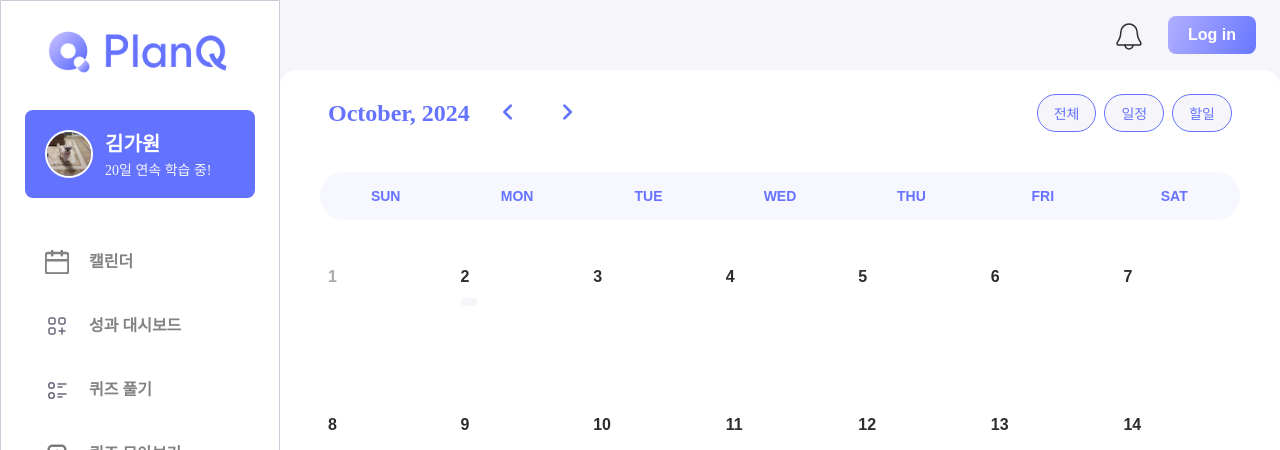
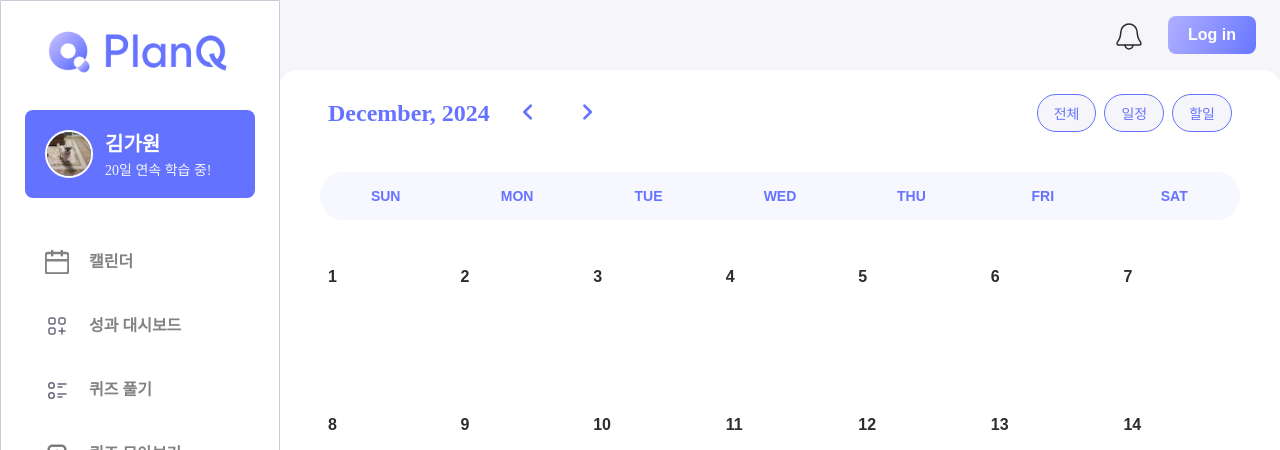
Before and after one commit to Scheduler-prj/front-end, a React (Create React App) app: page / in a window 1280 px wide. Shown: the top 450 px of the page. Built offline with nearby package versions, Linux system fonts and the light colour scheme.

Commit message:
[#12] 달력 기능 구현
버튼 누르면 다음달, 이전달 넘어가도록 구현

```diff
--- a/src/pages/calendar/Calendar.tsx
+++ b/src/pages/calendar/Calendar.tsx
@@ -5,13 +5,32 @@ interface DayBoxProps {
     isCurrentMonth: boolean;
 }
 
-export const Calendar = () => {
-    // 날짜 데이터 (예제)
-    const days = Array.from({ length: 35 }, (_, i) => ({
-        day: i + 1,
-        isCurrentMonth: i >= 1 && i <= 31, // 현재 월 표시 여부
-        tasks: i === 1 ? [""] : [], // 해당 날짜에 표시할 작업
-    }));
+interface CalendarProps {
+    year: number;
+    month: number; // 0: 1월, 11: 12월
+}
+
+export const Calendar = ({year, month}: CalendarProps) => {
+// 현재 달의 날짜 데이터 생성
+    const generateDays = (year: number, month: number) => {
+        const firstDayOfMonth = new Date(year, month, 1).getDay();
+        const daysInMonth = new Date(year, month + 1, 0).getDate();
+        const prevMonthDays = new Date(year, month, 0).getDate();
+
+        return Array.from({length: 42}, (_, i) => {
+            const dayNumber = i - firstDayOfMonth + 1;
+
+            if (dayNumber <= 0) {
+                return {day: prevMonthDays + dayNumber, isCurrentMonth: false, tasks: []};
+            } else if (dayNumber > daysInMonth) {
+                return {day: dayNumber - daysInMonth, isCurrentMonth: false, tasks: []};
+            } else {
+                return {day: dayNumber, isCurrentMonth: true, tasks: []};
+            }
+        });
+    };
+
+    const days = generateDays(year, month);
 
     return (
         <CalendarGrid>
@@ -34,7 +53,7 @@ const CalendarGrid = styled.div`
     grid-template-columns: repeat(7, 1fr); /* 7열로 배치 */
     gap: 8px;
     //padding: 16px;
-  background-color: ${({ theme }) => theme.colors.white};
+    background-color: ${({theme}) => theme.colors.white};
     border-radius: 16px;
 `;
 
@@ -49,7 +68,7 @@ const DayBox = styled.div<DayBoxProps>`
     max-width: 140px;
     gap: 12px;
     border-radius: 16px;
-  opacity: ${({ isCurrentMonth }) => (isCurrentMonth ? 1 : 0.4)};
+    opacity: ${({isCurrentMonth}) => (isCurrentMonth ? 1 : 0.4)};
     cursor: pointer;
 
     //&:hover {
@@ -60,7 +79,7 @@ const DayBox = styled.div<DayBoxProps>`
 const DayNumber = styled.div`
     font-size: 16px;
     font-weight: bold;
-  color: ${({ theme }) => theme.colors.black};
+    color: ${({theme}) => theme.colors.black};
 `;
 
 const Tasks = styled.div`
@@ -72,8 +91,8 @@ const Tasks = styled.div`
 
 const Task = styled.div`
     font-size: 12px;
-  color: ${({ theme }) => theme.colors.primary};
-  background-color: ${({ theme }) => theme.colors.coolGray10};
+    color: ${({theme}) => theme.colors.primary};
+    background-color: ${({theme}) => theme.colors.coolGray10};
     padding: 4px 8px;
     border-radius: 8px;
     white-space: nowrap;
--- a/src/pages/calendar/CalendarHeader.tsx
+++ b/src/pages/calendar/CalendarHeader.tsx
@@ -4,15 +4,36 @@ import { H2 } from "../../styles/Typography";
 import { ReactComponent as MonthLeftButton } from "../../assets/calendar/MonthLeftButton.svg";
 import { ReactComponent as MonthRightButton } from "../../assets/calendar/MonthRightButton.svg"
 
-export const CalendarHeader = () => {
+interface CalendarHeaderProps {
+    year: number;
+    month: number; // 0: 1월, 11: 12월
+    changeMonth: (offset: number) => void;
+}
+
+export const CalendarHeader = ({year, month, changeMonth }:CalendarHeaderProps) => {
+    const monthNames = [
+        "January",
+        "February",
+        "March",
+        "April",
+        "May",
+        "June",
+        "July",
+        "August",
+        "September",
+        "October",
+        "November",
+        "December",
+    ];
+
     return (
         <HeaderContainer>
             <MonthNavigation>
-                <H2 style={{ color: "#6673FF" }}>October, 2024</H2>
-                <button>
+                <H2 style={{ color: "#6673FF" }}>{`${monthNames[month]}, ${year}`}</H2>
+                <button onClick={()=>changeMonth(-1)}>
                     <MonthLeftButton width={32} height={32} />
                 </button>
-                <button>
+                <button onClick={() =>changeMonth(1)}>
                     <MonthRightButton width={32} height={32} />
                 </button>
             </MonthNavigation>
--- a/src/pages/calendar/CalendarPage.tsx
+++ b/src/pages/calendar/CalendarPage.tsx
@@ -1,16 +1,45 @@
-import React from "react";
+import React, {useState} from "react";
 import styled from "styled-components";
-import { CalendarHeader } from "./CalendarHeader";
-import { WeekDays } from "./WeekDays";
-import { Calendar } from "./Calendar";
+import {CalendarHeader} from "./CalendarHeader";
+import {WeekDays} from "./WeekDays";
+import {Calendar} from "./Calendar";
 
 export const CalendarPage = () => {
+    // 현재 날짜를 기반으로 초기 상태 설정
+    const today = new Date(); // 현재 날짜 가져오기
+    const [year, setYear] = useState(today.getFullYear()); // 현재 년도
+    const [month, setMonth] = useState(today.getMonth()); // 현재 월 (0: 1월, 11: 12월)
+
+    // 월 변경 함수
+    const changeMonth = (offset: number) => {
+        setMonth((prevMonth) => {
+            const newMonth = prevMonth + offset;
+
+            if (newMonth < 0) {
+                setYear((prevYear) => prevYear - 1);
+                return 11; // 이전 년도의 12월
+            }
+            if (newMonth > 11) {
+                setYear((prevYear) => prevYear + 1);
+                return 0; // 다음 년도의 1월
+            }
+            return newMonth;
+        });
+    };
+
     return (
         <CalendarWrapper>
-            <CalendarHeader />
+            <CalendarHeader
+                year={year}
+                month={month}
+                changeMonth={changeMonth}
+            />
             <WeekDays/>
             <CalendarBody>
-                <Calendar/>
+                <Calendar
+                    year={year}
+                    month={month}
+                />
             </CalendarBody>
         </CalendarWrapper>
     );
@@ -25,13 +54,13 @@ const CalendarWrapper = styled.div`
     gap: 40px;
     flex: 1 0 0;
     border-radius: 16px;
-  background: ${({ theme }) => theme.colors.white};
+    background: ${({theme}) => theme.colors.white};
 `;
 
 const CalendarBody = styled.div`
     /* 캘린더 본체 스타일 */
     width: 100%;
-  background: ${({ theme }) => theme.colors.coolGray10};
+    background: ${({theme}) => theme.colors.coolGray10};
     border-radius: 16px;
     // padding: 20px;
 `;
```
Lines whose indentation alone changed are shown as unchanged.
